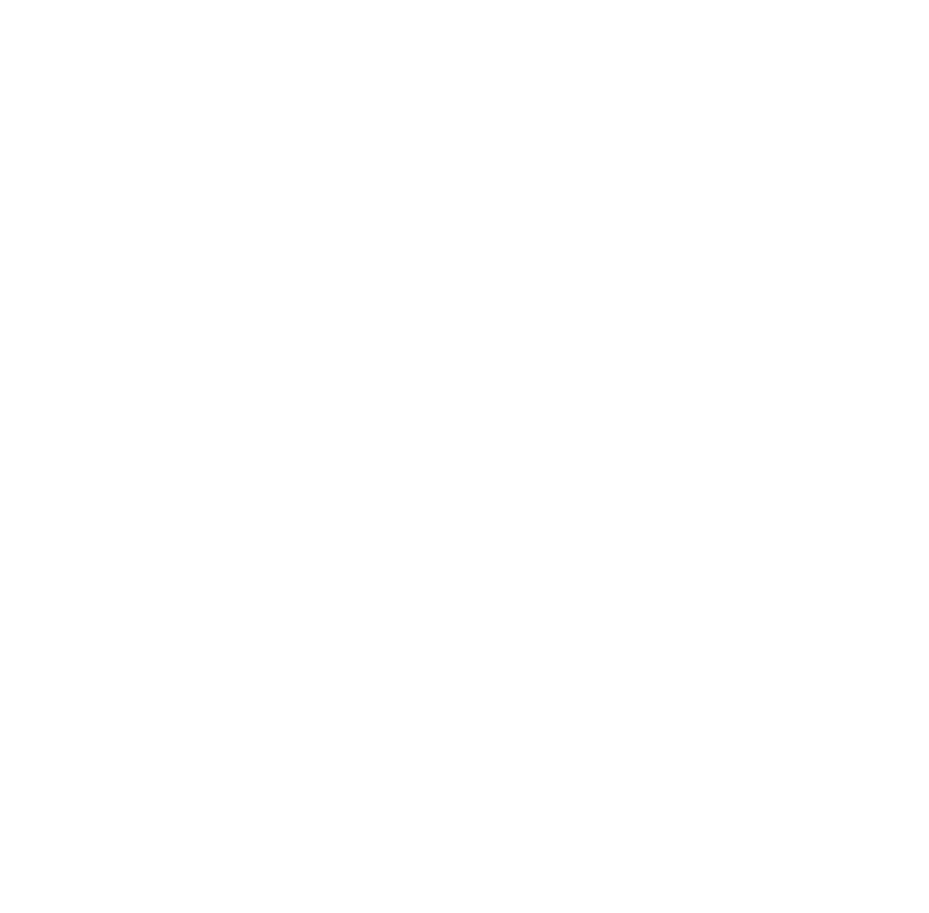
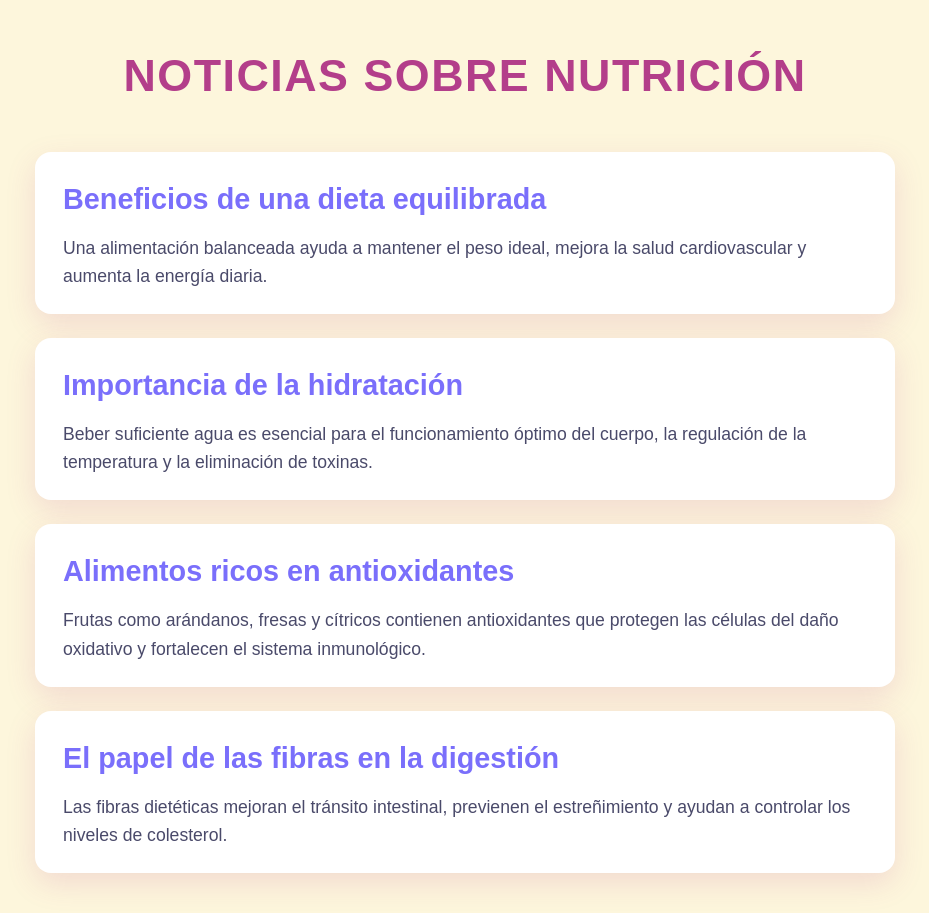
Before and after one commit to Valentina-sierra1220/PaginaDeRecetas, a Flask app: page /enterate in a window 1280 px wide. Before the commit the part shown is empty. Shown: the whole page, without its empty margins (175-1104 px from the left). Before the commit the page ends 800 px from the top, so only its background shows below. Run offline with Flask 3, Linux system fonts and the light colour scheme.

Commit message:
se agregan noticias a enterate.html y se la estilo

```diff
--- a/static/enterate.css
+++ b/static/enterate.css
@@ -0,0 +1,61 @@
+/* Reset básico */
+* {
+    margin: 0;
+    padding: 0;
+    box-sizing: border-box;
+}
+
+body {
+    font-family: 'Montserrat', Arial, sans-serif;
+    background-color: #fdf6dc;
+    color: #2c2c38;
+    line-height: 1.6;
+    padding: 40px 20px;
+    max-width: 900px;
+    margin: 0 auto;
+}
+
+header h1 {
+    font-size: 2.8rem;
+    font-weight: 700;
+    color: #b33e8a;
+    margin-bottom: 40px;
+    text-align: center;
+    letter-spacing: 1.5px;
+    text-transform: uppercase;
+}
+
+main {
+    display: flex;
+    flex-direction: column;
+    gap: 28px;
+}
+
+.noticias {
+    display: flex;
+    flex-direction: column;
+    gap: 24px;
+}
+
+.noticia {
+    background: #fff;
+    padding: 24px 28px;
+    border-radius: 16px;
+    box-shadow: 0 10px 30px rgba(179, 62, 138, 0.15);
+    transition: box-shadow 0.3s ease;
+}
+
+.noticia:hover {
+    box-shadow: 0 14px 40px rgba(179, 62, 138, 0.3);
+}
+
+.noticia h2 {
+    font-size: 1.8rem;
+    color: #7a6ffb;
+    margin-bottom: 12px;
+}
+
+.noticia p {
+    font-size: 1.1rem;
+    color: #4a4a6a;
+}
--- a/templates/enterate.html
+++ b/templates/enterate.html
@@ -1,10 +1,37 @@
 <!DOCTYPE html>
-<html lang="en">
+<html lang="es">
 <head>
-    <meta charset="UTF-8">
-    <title>Title</title>
+    <meta charset="UTF-8" />
+    <title>Noticias sobre Nutrición</title>
+    <link rel="stylesheet" href="{{ url_for('static', filename='enterate.css') }}" />
 </head>
 <body>
+    <header>
+        <h1>Noticias sobre Nutrición</h1>
+    </header>
 
+    <main>
+        <section class="noticias">
+            <article class="noticia">
+                <h2>Beneficios de una dieta equilibrada</h2>
+                <p>Una alimentación balanceada ayuda a mantener el peso ideal, mejora la salud cardiovascular y aumenta la energía diaria.</p>
+            </article>
+
+            <article class="noticia">
+                <h2>Importancia de la hidratación</h2>
+                <p>Beber suficiente agua es esencial para el funcionamiento óptimo del cuerpo, la regulación de la temperatura y la eliminación de toxinas.</p>
+            </article>
+
+            <article class="noticia">
+                <h2>Alimentos ricos en antioxidantes</h2>
+                <p>Frutas como arándanos, fresas y cítricos contienen antioxidantes que protegen las células del daño oxidativo y fortalecen el sistema inmunológico.</p>
+            </article>
+
+            <article class="noticia">
+                <h2>El papel de las fibras en la digestión</h2>
+                <p>Las fibras dietéticas mejoran el tránsito intestinal, previenen el estreñimiento y ayudan a controlar los niveles de colesterol.</p>
+            </article>
+        </section>
+    </main>
 </body>
 </html>
```
